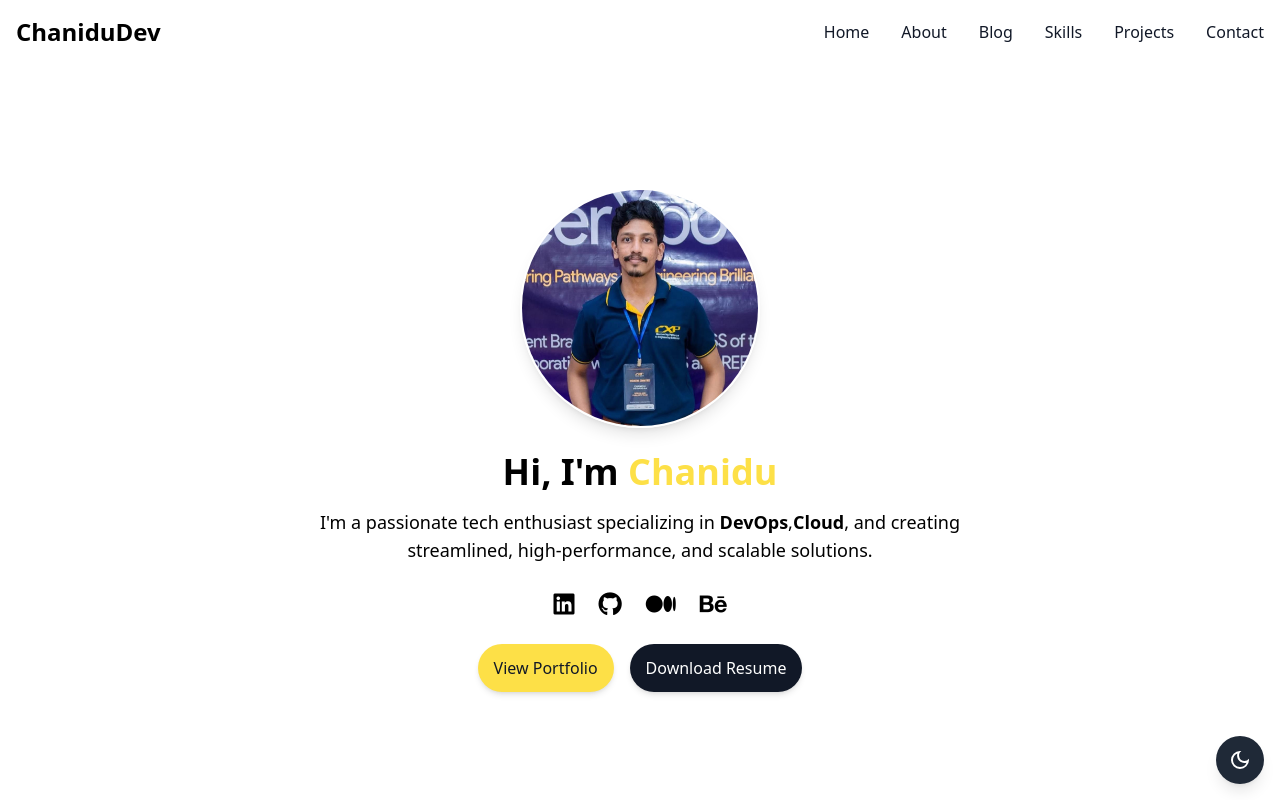
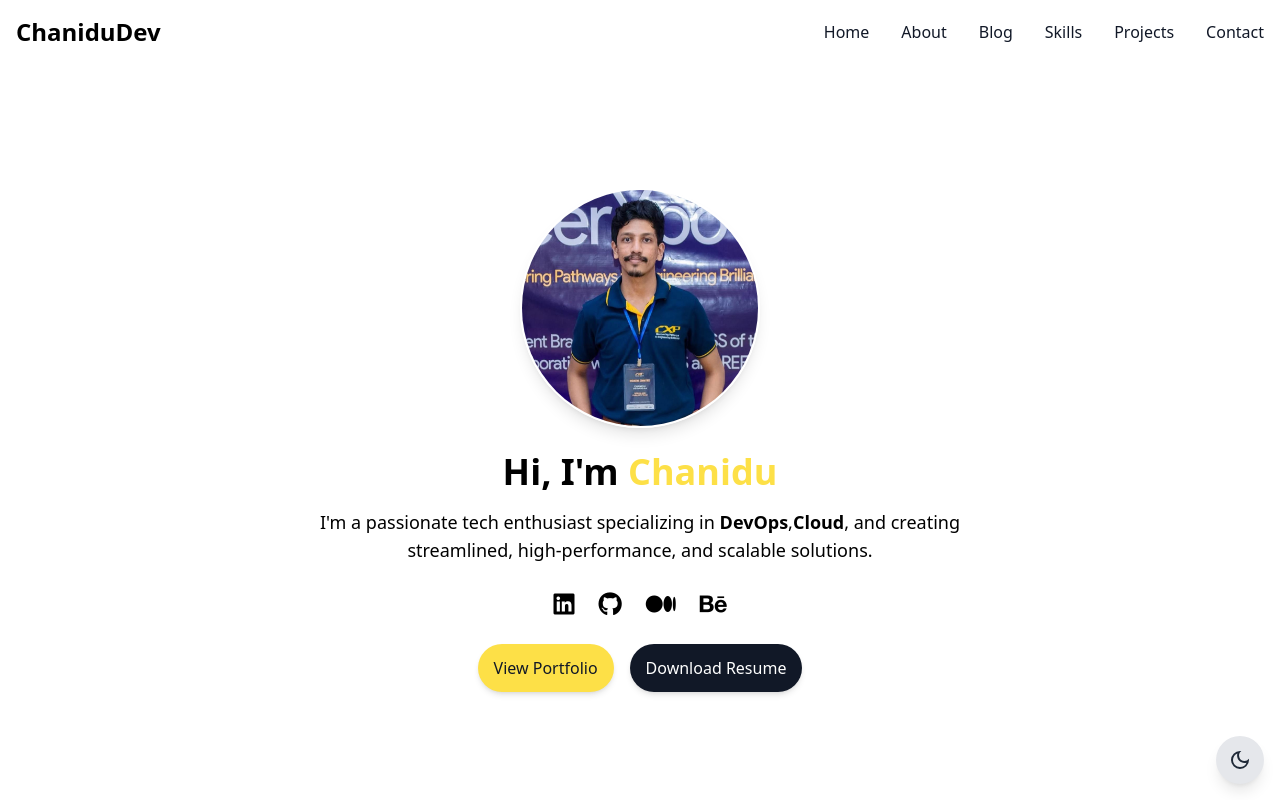
Before and after one commit to Chanidu26/ChaniduDev, a React (Create React App) app: page / in a window 1280 px wide. Shown: the top 800 px of the page. Built offline with nearby package versions, Linux system fonts and the light colour scheme.

Commit message:
darkmode feature completed

```diff
--- a/src/components/Darkmode.js
+++ b/src/components/Darkmode.js
@@ -11,10 +11,10 @@ const Darkmode = () => {
   return (
     <button
         onClick={toggleDarkMode}
-        className="fixed bottom-4 right-4 bg-gray-800 text-white p-3 rounded-full shadow-lg hover:bg-gray-700 transition duration-300"
+        className="fixed bottom-4 right-4 dark:bg-gray-800 bg-gray-200 text-white p-3 rounded-full shadow-lg dark:hover:bg-gray-700 hover:bg-gray-300 transition duration-300"
         title={darkMode ? 'Switch to Light Mode' : 'Switch to Dark Mode'}
           >
-            {darkMode ? <MdOutlineLightMode className='text-2xl'/> : <MdOutlineDarkMode className='text-2xl' />}
+            {darkMode ? <MdOutlineLightMode className='text-2xl'/> : <MdOutlineDarkMode className='text-2xl text-gray-800' />}
     </button>
   )
 }
```
